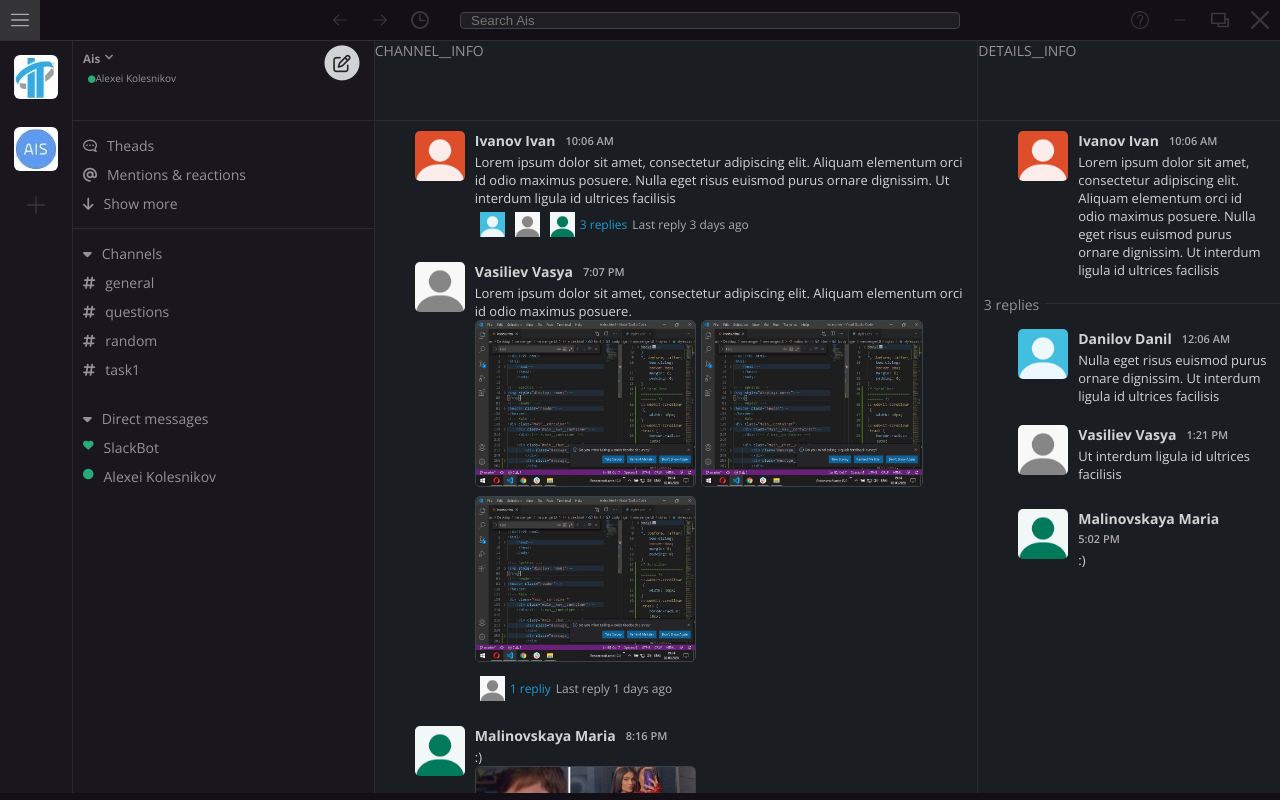
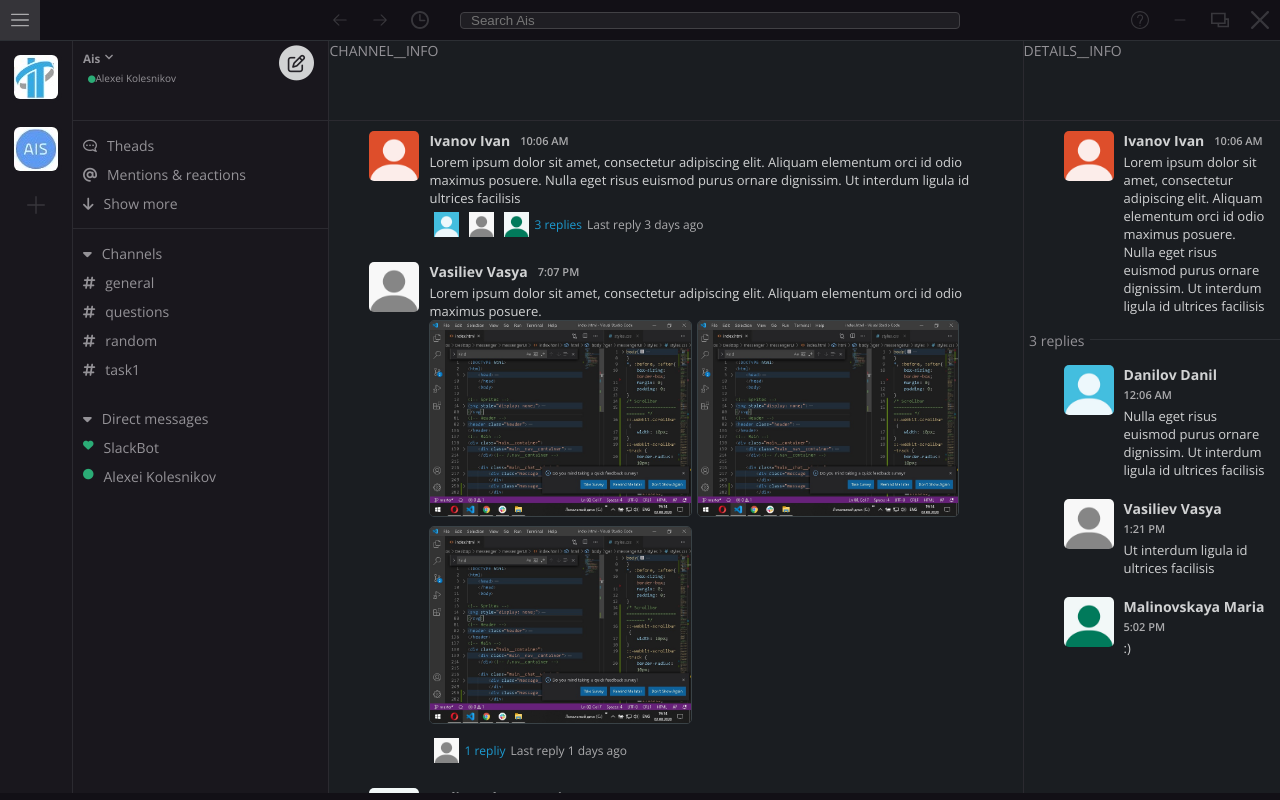
Before and after one commit to AleshaKolesnikov/messengerUI, a plain HTML site: page index.html in a window 1280 px wide. Drawn offline with nearby package versions, Linux system fonts and the light colour scheme.

Commit message:
resized flex-contaners: user_info, channel_info, details_info, nav_menu, main_chat, details

```diff
--- a/index.html
+++ b/index.html
@@ -223,7 +223,6 @@
 
 
             <div class="main__chat">
-                <div class="main__chat__window">
                     <div class="message__container">
                         <div class="avatar__container">
                             <a href="#"><img class="avatar__photo" src="assets/img/avatar-1.jpg" alt=""></a>
@@ -327,7 +326,6 @@
                             </div>
                         </div>
                     </div>
-                </div> <!--/.main__chat__window-->
             </div>
 
 
--- a/styles/styles.css
+++ b/styles/styles.css
@@ -141,14 +141,6 @@ input[type=search]:focus{
     outline: none;
 }
 
-/* main__nav
-========================== */
-/* .main__nav__container{
-    display: flex;
-    flex-direction: row;
-    flex: 1 1 25%;
-} */
-
 /* __chat_menu
 ========================== */
 .chat__choiser{
@@ -198,7 +190,7 @@ input[type=search]:focus{
 /* user__inforamtion
 ========================== */
 .user__information{
-    flex: 1 1 25%;
+    flex: 1 2 20%;
     padding: 10px;
     position: relative;
     border-right: 1px solid #2b2a30;
@@ -218,7 +210,7 @@ input[type=search]:focus{
 ========================== */
 
 .channel__information{
-    flex: 2 1 50%;
+    flex: 2 0 55%;
     background-color: #1a1d21;
     border-right: 1px solid #2b2a30;
 }
@@ -227,7 +219,7 @@ input[type=search]:focus{
 ========================== */
 .details__information{
     background-color: #1a1d21;
-    flex: 1 1 25%;
+    flex: 1 1 20%;
 }
 
 /* main__workspace
@@ -235,14 +227,14 @@ input[type=search]:focus{
 .main__workspace{
     display: flex;
     flex-direction: row;
-    flex: 10 1 90%;
+    flex: 10 2 90%;
     height: 85%;
 }
 
 /* __nav__menu
 ========================== */
 .nav__menu{
-    flex: 1 1 25%;
+    flex: 1 2 20%;
     border-right: 1px solid #2b2a30;
     flex-direction: column;
 }
@@ -287,7 +279,7 @@ input[type=search]:focus{
 .main__chat{
     overflow-y: auto;
     background-color: #1a1d21;
-    flex: 2 0 50%;
+    flex: 2 0 55%;
     border-right: 1px solid #2b2a30;
     flex-direction: column;
 }
@@ -465,7 +457,7 @@ input[type=search]:focus{
 ========================== */
 .details{
     background-color: #1a1d21;
-    flex: 1 1 25%;
+    flex: 1 2 20%;
     flex-direction: column;
     overflow-y: auto;
 }
```
